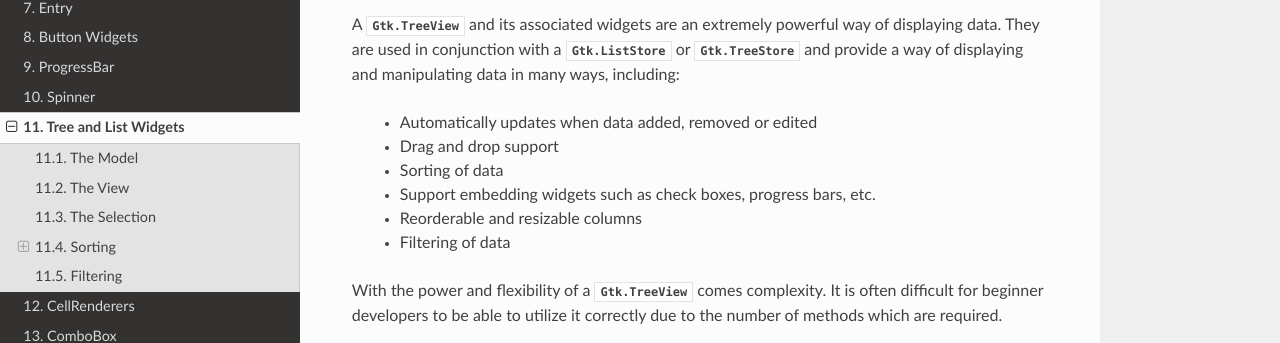
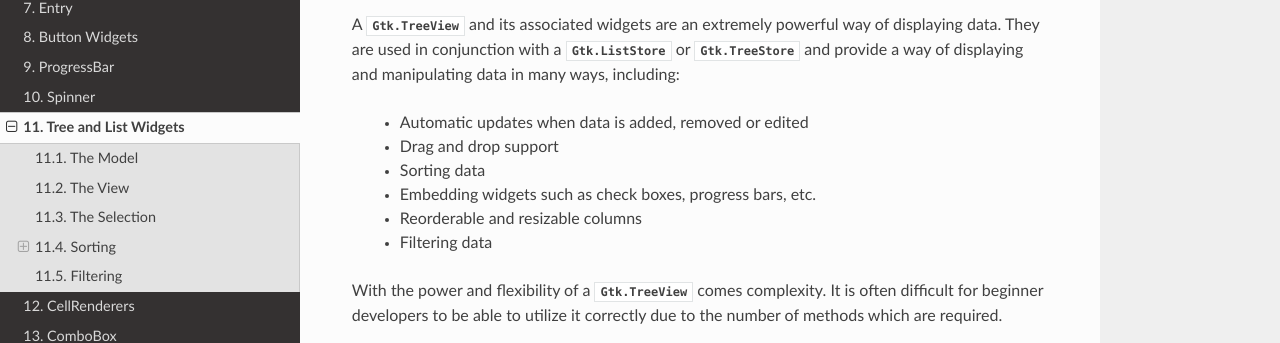
Before and after one commit to sebp/PyGObject-Tutorial, a Sphinx documentation site: the page built from source/treeview.txt, in a window 1280 px wide and 900 px high. Shown: the part 147-490 px from the top of the window. Built offline with Sphinx 7.4.7 and the Read the Docs theme 2.0.0, drawn with Linux system fonts in a browser that asks for light colours.

Commit message:
Fix grammar

```diff
--- a/source/treeview.txt
+++ b/source/treeview.txt
@@ -6,12 +6,12 @@ of displaying data. They are used in conjunction with a :class:`Gtk.ListStore`
 or :class:`Gtk.TreeStore` and provide a way of displaying and manipulating data
 in many ways, including:
 
-    * Automatically updates when data added, removed or edited
+    * Automatic updates when data is added, removed or edited
     * Drag and drop support
-    * Sorting of data
-    * Support embedding widgets such as check boxes, progress bars, etc.
+    * Sorting data
+    * Embedding widgets such as check boxes, progress bars, etc.
     * Reorderable and resizable columns
-    * Filtering of data
+    * Filtering data
 
 With the power and flexibility of a :class:`Gtk.TreeView` comes complexity. It
 is often difficult for beginner developers to be able to utilize it correctly due
```
